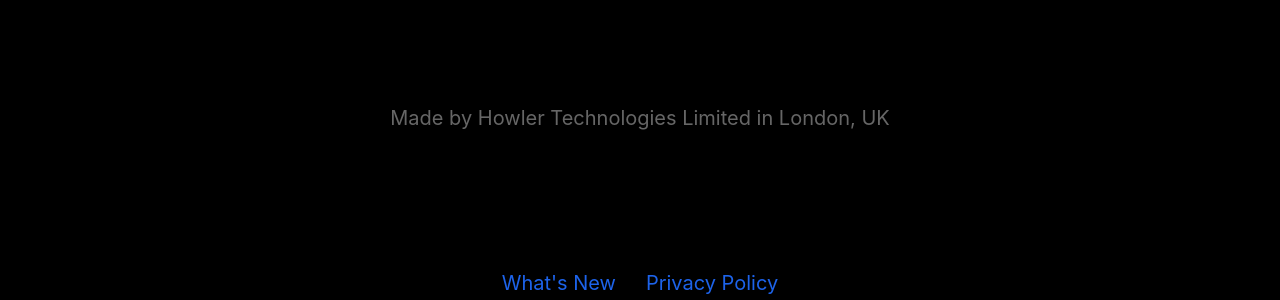
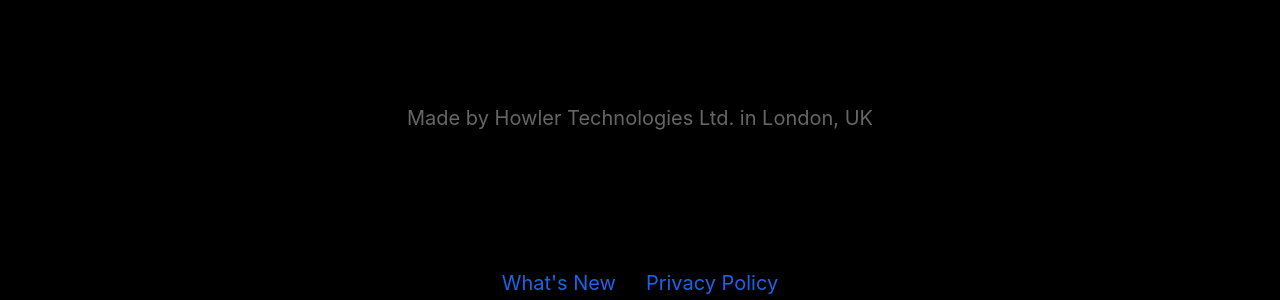
Before and after one commit to Howler-Technologies-Limited/HowlerSite, a Jekyll site: the page built from index.html, in a window 1280 px wide. Shown: the part 1051-1351 px from the top of the page. Built offline with Jekyll 4.4.1, drawn with Linux system fonts in a browser that asks for light colours; nearby versions of some CDN libraries.

```diff
--- a/_config.yml
+++ b/_config.yml
@@ -20,7 +20,7 @@ enable_smart_app_banner                   : true
 
 
 # Information About Yourself
-your_name                                 : Howler Technologies Limited # Emil Baehr
+your_name                                 : Howler Technologies Ltd. # Emil Baehr
 your_link                                 :
 your_city                                 : London, UK
 email_address                             : #angadh.n@gmail.com
```
Also changed, not shown: assets/Apple_appstore.png (added).
